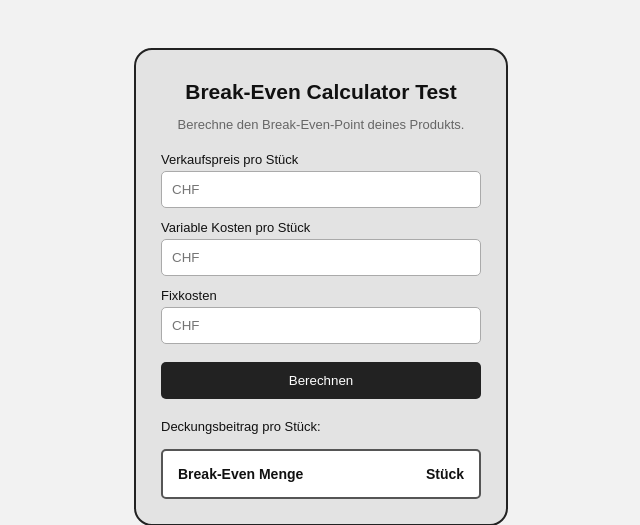
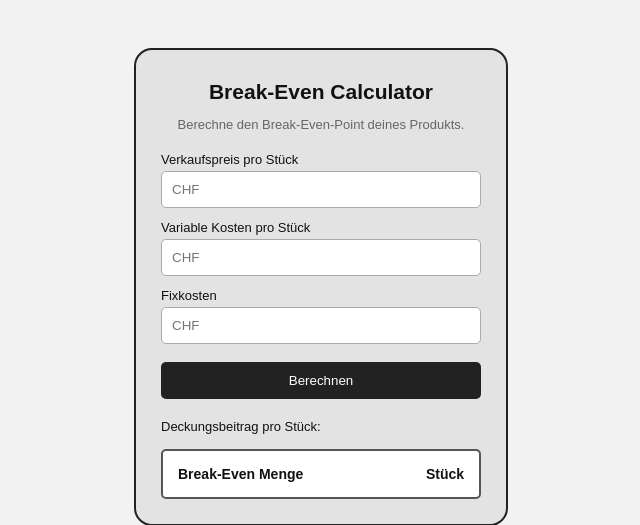
Before and after one commit to lisawueest/break-even-calculator, a FastAPI app: page / in a window 1280 px wide. Shown: the top 525 px of the page, without its empty margins (319-959 px from the left). Run offline with FastAPI, Linux system fonts and the light colour scheme.

Commit message:
Test rückgangig machen

```diff
--- a/templates/index.html
+++ b/templates/index.html
@@ -7,7 +7,7 @@
 </head>
 <body>
     <div class="calculator">
-        <h1>Break-Even Calculator Test</h1>
+        <h1>Break-Even Calculator</h1>
         <p class="subtitle">Berechne den Break-Even-Point deines Produkts.</p>
 
         <label for="verkaufspreis">Verkaufspreis pro Stück</label>
```
